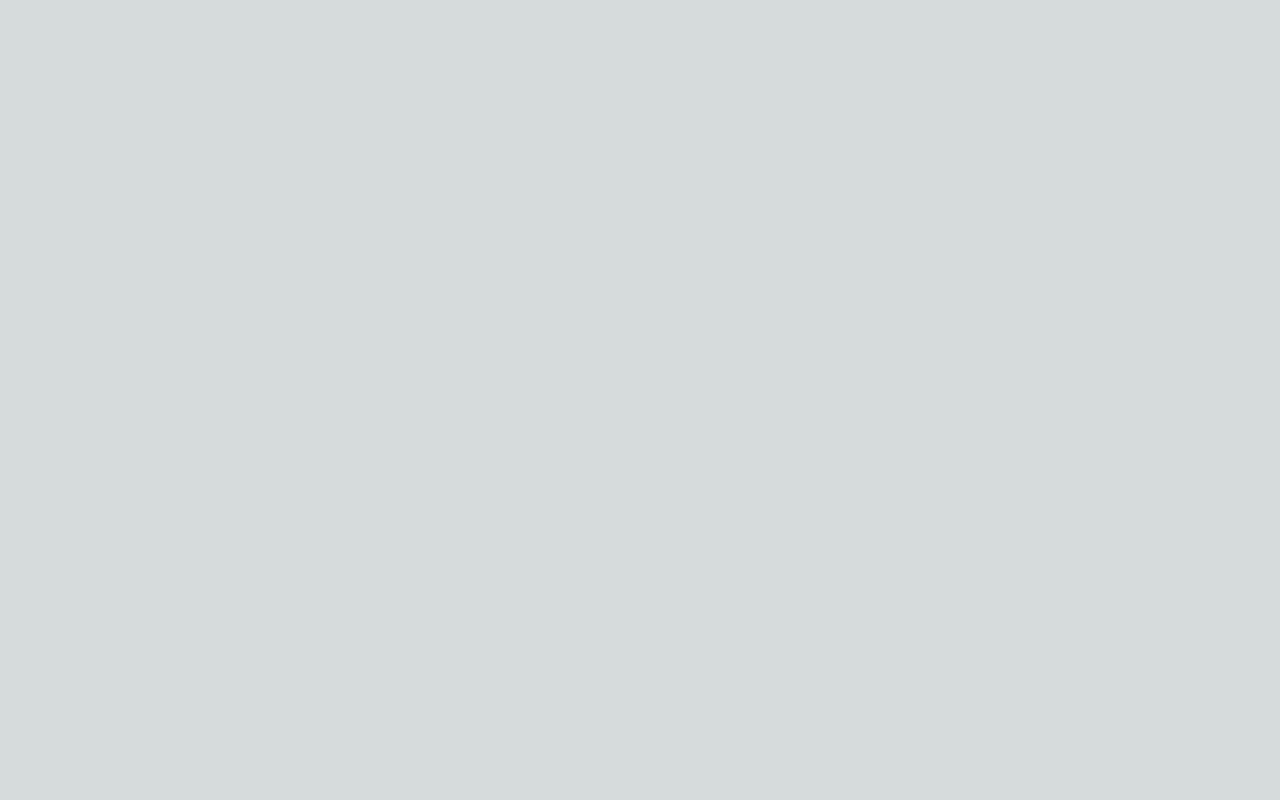
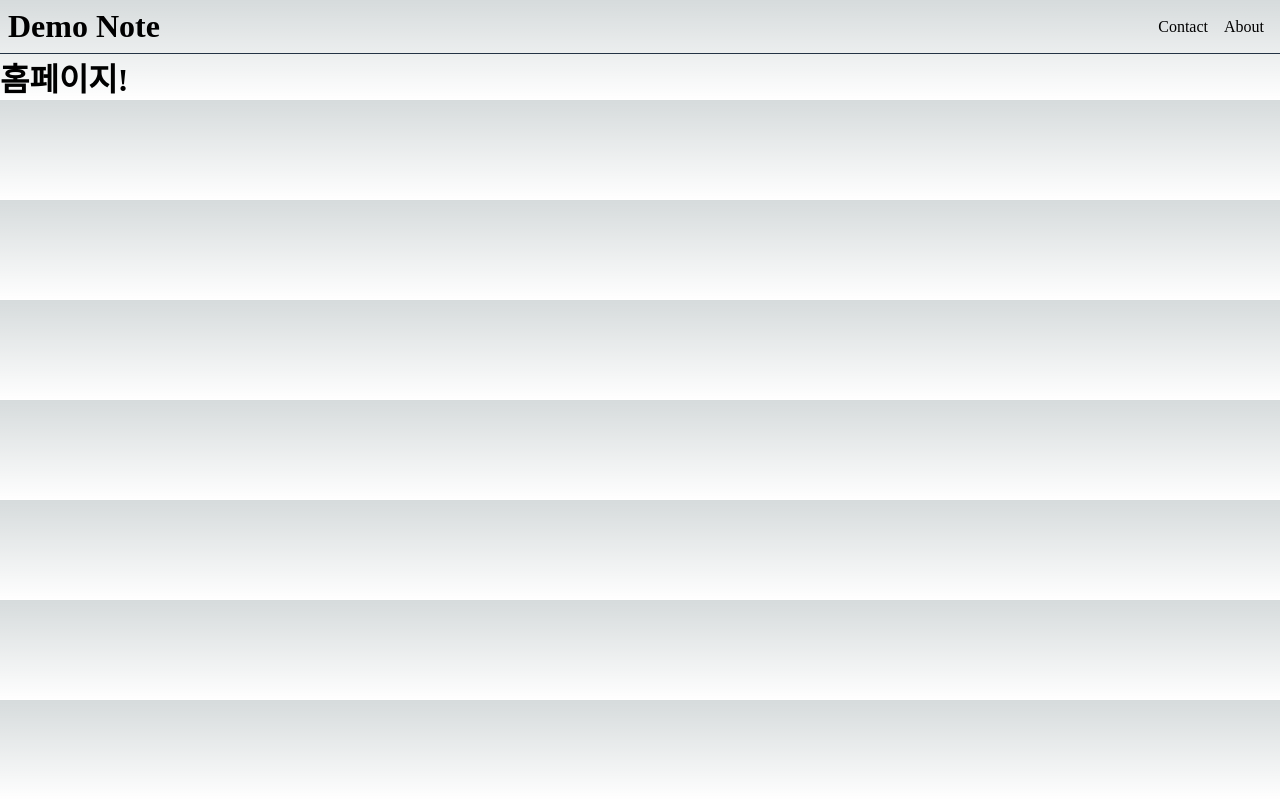
Before and after one commit to yurim45/practice-nextjs13, a Next.js app: page / in a window 1280 px wide. Before the commit this address had no page. Built offline with nearby package versions, Linux system fonts and the light colour scheme.

Commit message:
레이아웃으로 골격을

```diff
--- /dev/null
+++ b/src/app/layout.module.css
@@ -0,0 +1,11 @@
+.header {
+  display: flex;
+  justify-content: space-between;
+  align-items: center;
+  padding: 8px;
+  border-bottom: 1px solid #243345;
+}
+
+.nav a {
+  padding: 0 8px;
+}
--- a/src/app/layout.tsx
+++ b/src/app/layout.tsx
@@ -1,18 +1,21 @@
-import './globals.css'
+import React, { ReactNode } from 'react';
+import './globals.css';
+import styles from './layout.module.css';
 
-export const metadata = {
-  title: 'Create Next App',
-  description: 'Generated by create next app',
+export default function RootLayout({ children }: { children: ReactNode }) {
+  return (
+    <html lang='en'>
+      <head></head>
+      <body>
+        <header className={styles.header}>
+          <h1>Demo Note</h1>
+          <nav className={styles.nav}>
+            <a href=''>Contact</a>
+            <a href=''>About</a>
+          </nav>
+        </header>
+        {children}
+      </body>
+    </html>
+  );
 }
-
-export default function RootLayout({
-  children,
-}: {
-  children: React.ReactNode
-}) {
-  return (
-    <html lang="en">
-      <body>{children}</body>
-    </html>
-  )
-}
--- a/src/app/page.tsx
+++ b/src/app/page.tsx
@@ -1,8 +1,6 @@
 import React from 'react';
-import { notFound } from 'next/navigation';
 
 export default function Home() {
-  notFound();
   return (
     <>
       <h1>홈페이지!</h1>
```
